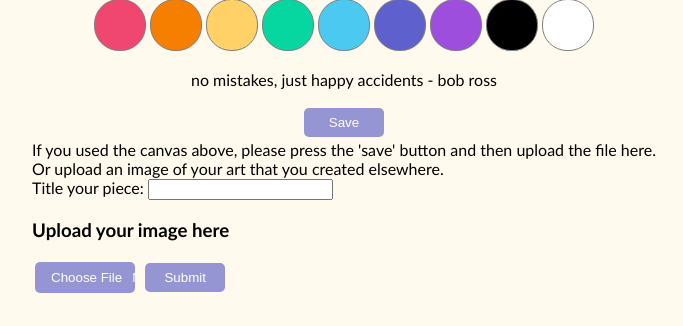
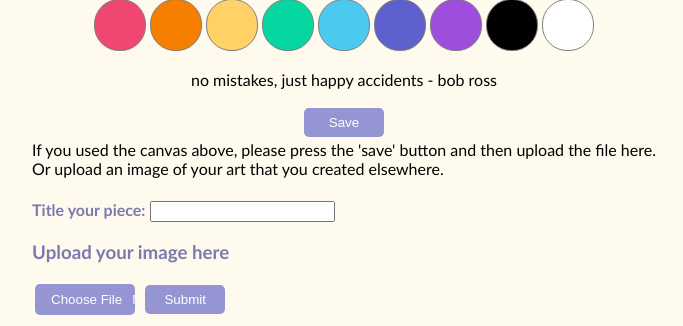
Before and after one commit to sylvieed/ColourfulCounseling2, a Flask app: page /journals/draw in a window 1280 px wide. Shown: the part 700-1026 px from the top of the page, without its empty margins (296-979 px from the left). Before the commit the page ends 993 px from the top, so only its background shows below. Run offline with Flask 2, Linux system fonts and the light colour scheme.

Commit message:
title draw changes

```diff
--- a/app/templates/draw.html
+++ b/app/templates/draw.html
@@ -50,9 +50,10 @@
     <div class="upload">
         <div>If you used the canvas above, please press the 'save' button and then upload the file here.<br>
         Or upload an image of your art that you created elsewhere.</div>
-        <label for="title">Title your piece:</label>
+        <h5></h5>
+        <label for="title" class="title"><b>Title your piece:</b></label>
         <input type="text" name="title">
-        <h3>Upload your image here</h3>
+        <h3 class ="title">Upload your image here</h3>
         <input type="file" name="file" class="upload button"/>
         <input type="submit" class="button" />
     </div>
```
